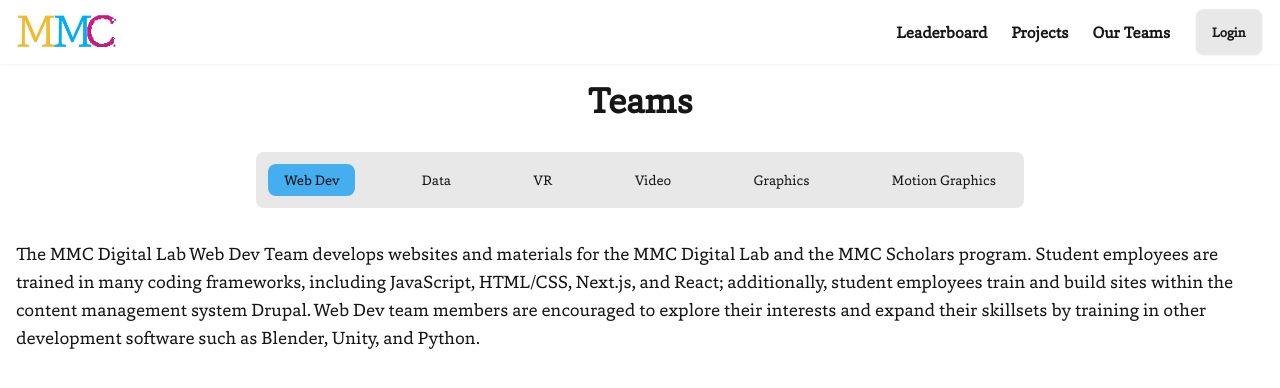
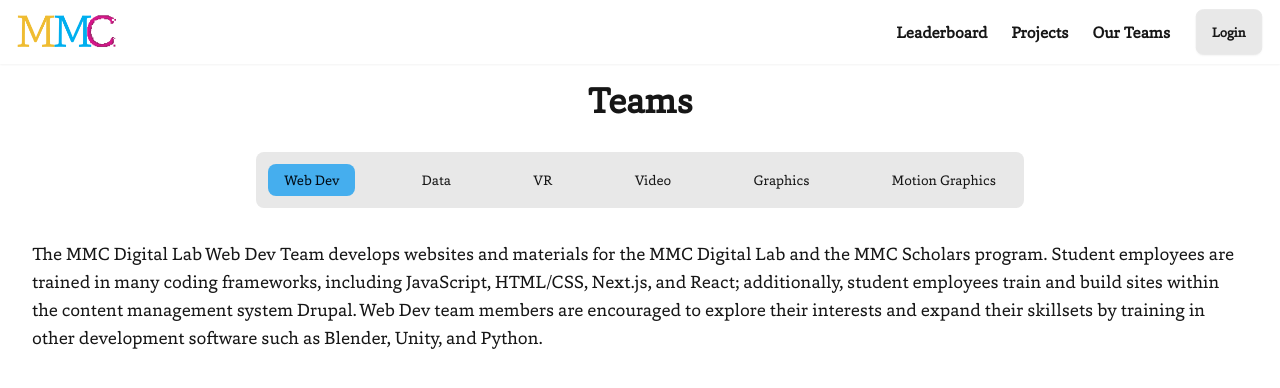
Before and after one commit to josiahmattern/mmcscholarshome, a Next.js app: page /teams in a window 1280 px wide. Shown: the top 388 px of the page. Built offline with nearby package versions, Linux system fonts and the light colour scheme; no server answers.

Commit message:
fixed spacing of blurbs

```diff
--- a/components/Teams/MotionGraphicsTeam.js
+++ b/components/Teams/MotionGraphicsTeam.js
@@ -1,6 +1,6 @@
 export default function MotionGraphicsTeam() {
   return (
-    <main>
+    <main className="container mx-auto px-4">
       <div className="w-full text">
         <p className="text-lg">
           The MMC Digital Lab Motion Graphics Team designs animated graphics to
--- a/components/Teams/VRTeam.js
+++ b/components/Teams/VRTeam.js
@@ -1,7 +1,9 @@
 export default function VRTeam() {
   return (
-    <div className="w-full text">
-      <p className="text-lg">VR Team Text Placeholder</p>
-    </div>
+    <main className="container mx-auto px-4">
+      <div className="w-full text">
+        <p className="text-lg">VR Team Text Placeholder</p>
+      </div>
+    </main>
   );
 }
--- a/components/Teams/VideoTeam.js
+++ b/components/Teams/VideoTeam.js
@@ -1,6 +1,6 @@
 export default function VideoTeam() {
   return (
-    <main>
+    <main className="container mx-auto px-4">
       <div className="w-full text">
         <p className="text-lg">
           The MMC Digital Lab Video Team creates promotional video content for
--- a/components/Teams/WebDevTeam.js
+++ b/components/Teams/WebDevTeam.js
@@ -1,6 +1,6 @@
 export default function WebDevTeam() {
   return (
-    <main>
+    <main className="container mx-auto px-4">
       <div className="w-full text">
         <p className="text-lg">
           The MMC Digital Lab Web Dev Team develops websites and materials for
```
